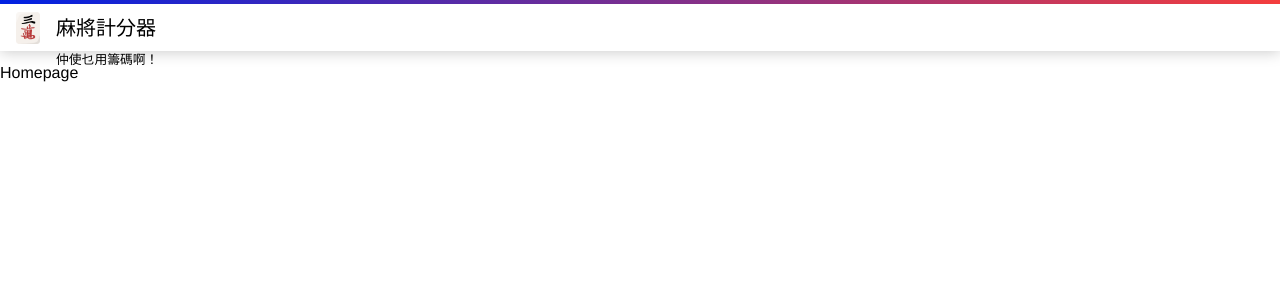
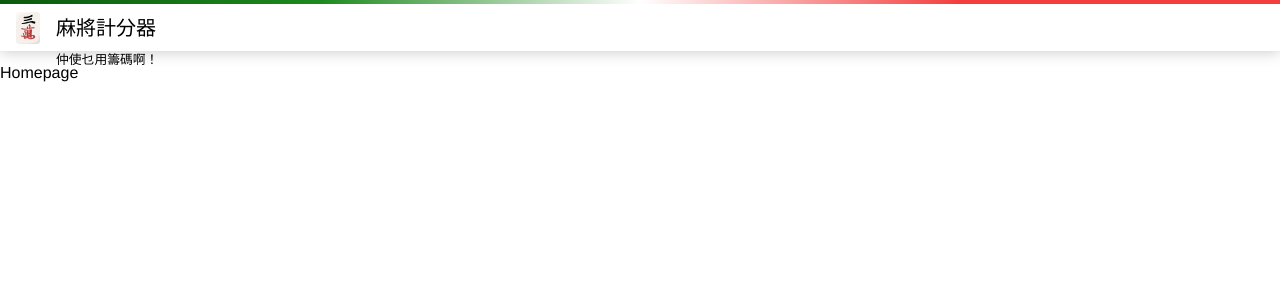
Before and after one commit to highpolarbear/mahjong-scoreboard, a React (Create React App) app: page / in a window 1280 px wide. Shown: the top 300 px of the page. Built offline with nearby package versions, Linux system fonts and the light colour scheme; a web font is replaced by a local one; what oaf-react-router would draw is missing.

Commit message:
change nav colour

```diff
--- a/src/pages/header/header.js
+++ b/src/pages/header/header.js
@@ -12,8 +12,18 @@ const BaseWrapper = styled.div`
   ::before {
     content: "";
     display: block;
-    height: 0.3vw;
-    background: linear-gradient(to right, #0021e2, #f43d3d);
+    @media (min-width: ${cssValues.limits.mobileLimit}) {
+      height: 0.3vw;
+    }
+    height: 1vw;
+    background: linear-gradient(
+      to right,
+      #0c590c,
+      #1d891d,
+      #ffffff,
+      #f43d3d,
+      #f43d3d
+    );
   }
   margin-bottom: 1vw;
   @media (min-width: ${cssValues.limits.mobileLimit}) {
```
Also changed, not shown: 1 other file (tests, documents, lock files or other folders).
